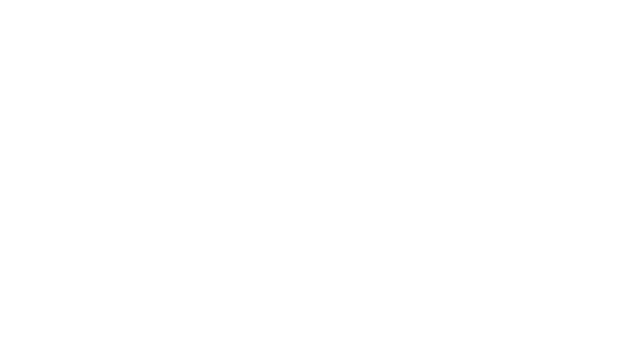
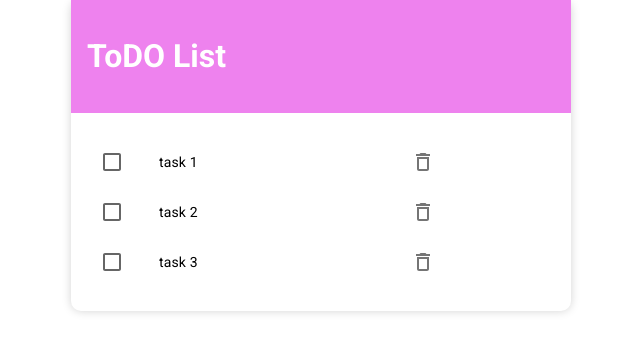
Before and after one commit to silmu/redux-to-do-app, a React (Create React App) app: page / in a window 1280 px wide. Shown: the top 352 px of the page, without its empty margins (319-959 px from the left). Built offline with nearby package versions, Linux system fonts and the light colour scheme.

Commit message:
Add Material UI and layout

```diff
--- a/package.json
+++ b/package.json
@@ -3,6 +3,11 @@
   "version": "0.1.0",
   "private": true,
   "dependencies": {
+    "@emotion/react": "^11.10.0",
+    "@emotion/styled": "^11.10.0",
+    "@mui/icons-material": "^5.10.2",
+    "@mui/material": "^5.10.2",
+    "@mui/styled-engine-sc": "^5.10.1",
     "@reduxjs/toolkit": "^1.8.5",
     "@testing-library/jest-dom": "^5.16.5",
     "@testing-library/react": "^13.3.0",
@@ -11,6 +16,7 @@
     "react-dom": "^18.2.0",
     "react-redux": "^8.0.2",
     "react-scripts": "5.0.1",
+    "styled-components": "^5.3.5",
     "web-vitals": "^2.1.4"
   },
   "scripts": {
--- a/src/App.js
+++ b/src/App.js
@@ -1,7 +1,27 @@
 import { useSelector, useDispatch } from 'react-redux';
+import CheckboxList from './CheckboxList';
+
+import { selectList } from './features/todoList/ToDoListSlice';
+import { addTask } from './features/todoList/ToDoListSlice';
 
 const App = () => {
-  return <div className='App'></div>;
+  const list = useSelector(selectList);
+  const dispatch = useDispatch();
+
+  return (
+    <div className='App'>
+      <div className='container-main'>
+        <div className='todo'>
+          <header>
+            <h1>ToDO List</h1>
+          </header>
+          <div className='content-todo'>
+            <CheckboxList list={list} />
+          </div>
+        </div>
+      </div>
+    </div>
+  );
 };
 
 export default App;
--- /dev/null
+++ b/src/CheckboxList.js
@@ -0,0 +1,65 @@
+import { useState } from 'react';
+import List from '@mui/material/List';
+import ListItem from '@mui/material/ListItem';
+import ListItemButton from '@mui/material/ListItemButton';
+import ListItemIcon from '@mui/material/ListItemIcon';
+import ListItemText from '@mui/material/ListItemText';
+import Checkbox from '@mui/material/Checkbox';
+import IconButton from '@mui/material/IconButton';
+import DeleteOutlineIcon from '@mui/icons-material/DeleteOutline';
+
+const CheckboxList = ({ list }) => {
+  // const [checked, setChecked] = useState([0]);
+
+  // const handleToggle = task => () => {
+  //   const currentIndex = checked.indexOf(task);
+  //   const newChecked = [...checked];
+
+  //   if (currentIndex === -1) {
+  //     newChecked.push(task);
+  //   } else {
+  //     newChecked.splice(currentIndex, 1);
+  //   }
+
+  //   setChecked(newChecked);
+  // };
+
+  return (
+    <List sx={{ width: '100%', maxWidth: 360, bgcolor: 'background.paper' }}>
+      {list.map(task => {
+        const labelId = `checkbox-list-label-${task}`;
+
+        return (
+          <ListItem
+            key={task}
+            secondaryAction={
+              <IconButton edge='end' aria-label='comments'>
+                <DeleteOutlineIcon />
+              </IconButton>
+            }
+            disablePadding
+          >
+            <ListItemButton
+              role={undefined}
+              onClick={/*handleToggle(task)*/ () => console.log('Clicked')}
+              dense
+            >
+              <ListItemIcon>
+                <Checkbox
+                  edge='start'
+                  checked={/*checked.indexOf(task) !== -1*/ false}
+                  tabIndex={-1}
+                  disableRipple
+                  inputProps={{ 'aria-labelledby': labelId }}
+                />
+              </ListItemIcon>
+              <ListItemText id={labelId} primary={task} />
+            </ListItemButton>
+          </ListItem>
+        );
+      })}
+    </List>
+  );
+};
+
+export default CheckboxList;
--- a/src/app/store.js
+++ b/src/app/store.js
@@ -1,7 +1,8 @@
 import { configureStore } from '@reduxjs/toolkit';
+import todoReducer from '../features/todoList/ToDoListSlice';
 
 export default configureStore({
   reducer: {
-    counter: {},
+    'todo list': todoReducer,
   },
 });
--- /dev/null
+++ b/src/features/todoList/ToDoListSlice.js
@@ -0,0 +1,19 @@
+import { createSlice } from '@reduxjs/toolkit';
+
+export const todoListSlice = createSlice({
+  name: 'todo list',
+  initialState: {
+    value: ['task 1', 'task 2', 'task 3'],
+  },
+  reducers: {
+    addTask: (state, action) => {
+      state.value.push(action.payload);
+    },
+  },
+});
+
+export const { addTask } = todoListSlice.actions;
+
+export const selectList = state => state['todo list'].value;
+
+export default todoListSlice.reducer;
--- a/src/index.css
+++ b/src/index.css
@@ -1,8 +1,32 @@
 @import url('https://fonts.googleapis.com/css2?family=Roboto:wght@100;300;400;500;700;900&display=swap');
-
+:root {
+  margin: 0;
+  padding: 0;
+  box-sizing: border-box;
+}
 body {
   margin: 0;
   font-family: 'Roboto', sans-serif;
   -webkit-font-smoothing: antialiased;
   -moz-osx-font-smoothing: grayscale;
 }
+
+.todo {
+  margin: 0 auto;
+  box-shadow: 0 0 10px lightgrey;
+  width: 500px;
+  border-radius: 10px;
+}
+
+header {
+  background-color: violet;
+  color: white;
+  padding: 1rem;
+}
+.content-todo {
+  padding: 1rem;
+}
+
+.todo-item {
+  margin-bottom: 1rem;
+}
```
Also changed, not shown: 1 other file (tests, documents, lock files or other folders).
